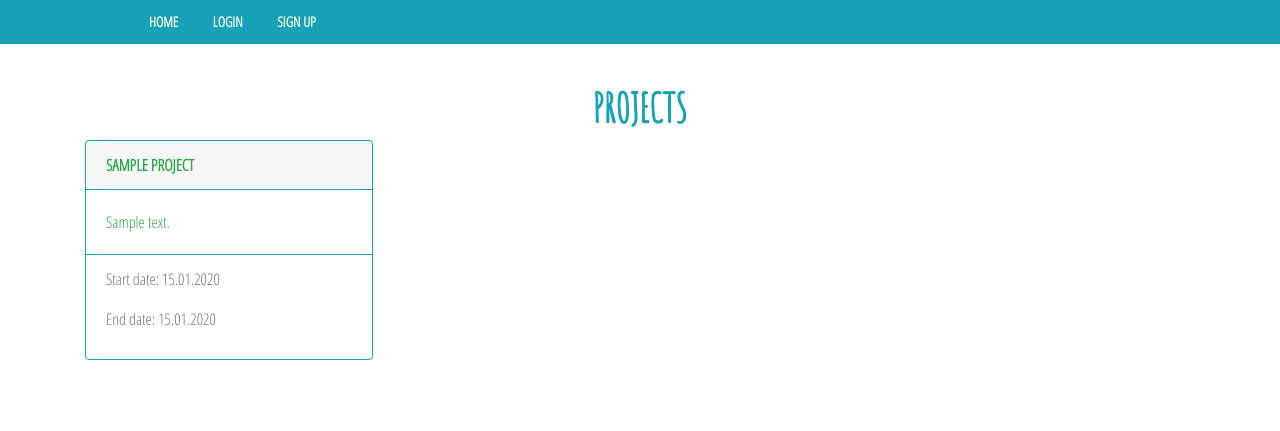
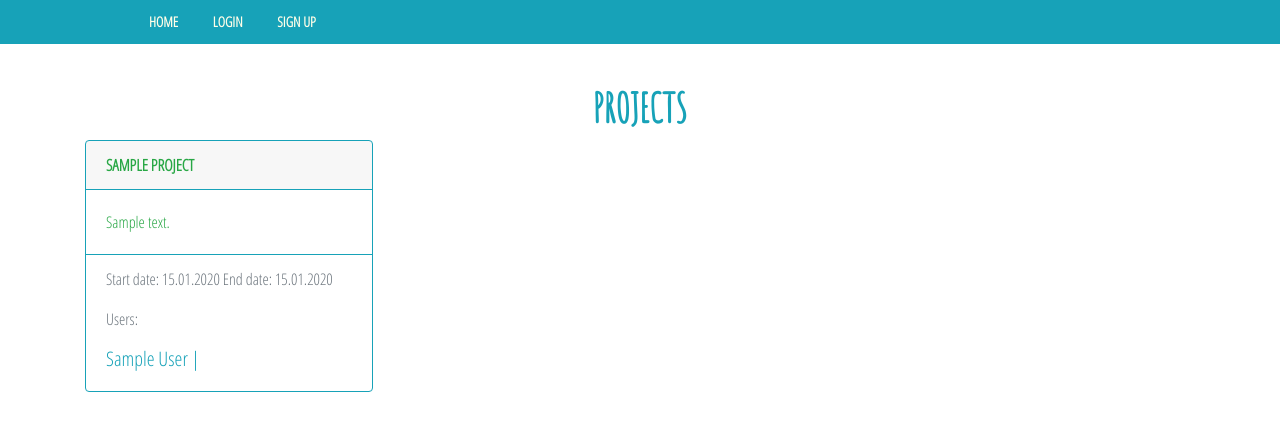
Before and after one commit to iBekNomad/python6_homework_projects_Aibek_Kazakbaev, a Django app: page /projects/ in a window 1280 px wide. Shown: the top 431 px of the page. Run offline with Django 3.2, Linux system fonts and the light colour scheme; tables that the repository leaves empty hold one stand-in row (values such as "Sample post"); parts of the project's set-up code (start-up, migrations or seed data) failed here and were passed over; some libraries are stand-ins or nearby versions.

Commit message:
Добавлены ссылки на страницу пользователей проектов

```diff
--- a/source/webapp/templates/project/project_index.html
+++ b/source/webapp/templates/project/project_index.html
@@ -28,8 +28,14 @@
                         <p class="card-text">{{ project.description }}</p>
                     </div>
                     <div class="card-footer bg-transparent border-info">
-                        <p class="text-secondary">Start date: {{ project.start_date|date:"d.m.Y" }}</p>
-                        <p class="text-secondary">End date: {{ project.end_date|date:"d.m.Y" }}</p>
+                        <p class="text-secondary d-inline-block">Start date: {{ project.start_date|date:"d.m.Y" }}</p>
+                        <p class="text-secondary d-inline-block">End date: {{ project.end_date|date:"d.m.Y" }}</p>
+                        <p class="text-secondary">Users: </p>
+                        {% for user in project.user.all %}
+                            <a href="{% url 'accounts:detail' user.pk %}"
+                               class="text-decoration-none font-weight-bold text-info">
+                                <h5>{{ user.get_full_name }} |</h5></a>
+                        {% endfor %}
                     </div>
                 </div>
             </div>
```
Also changed, not shown: source/webapp/templates/project/project_view.html (+12 -4 lines).
